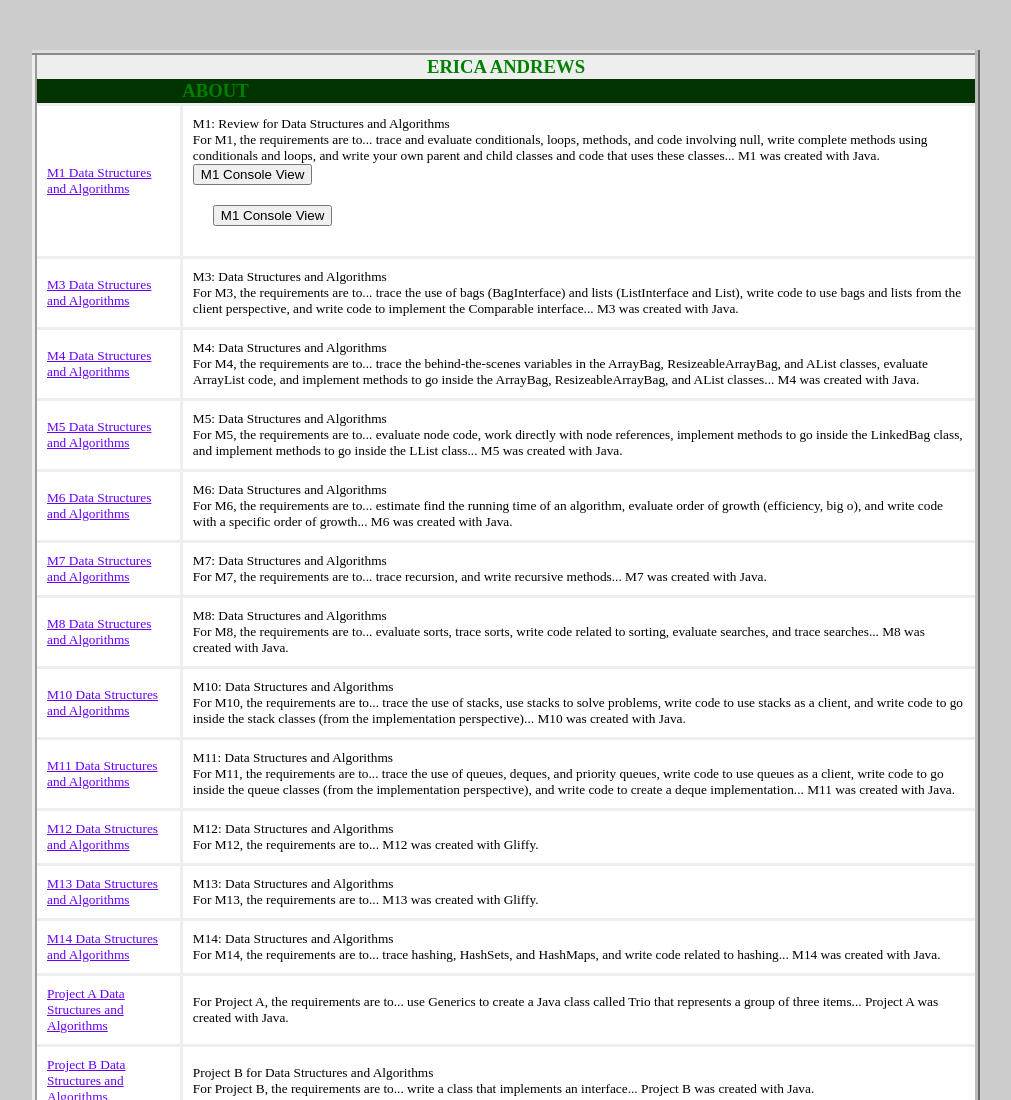
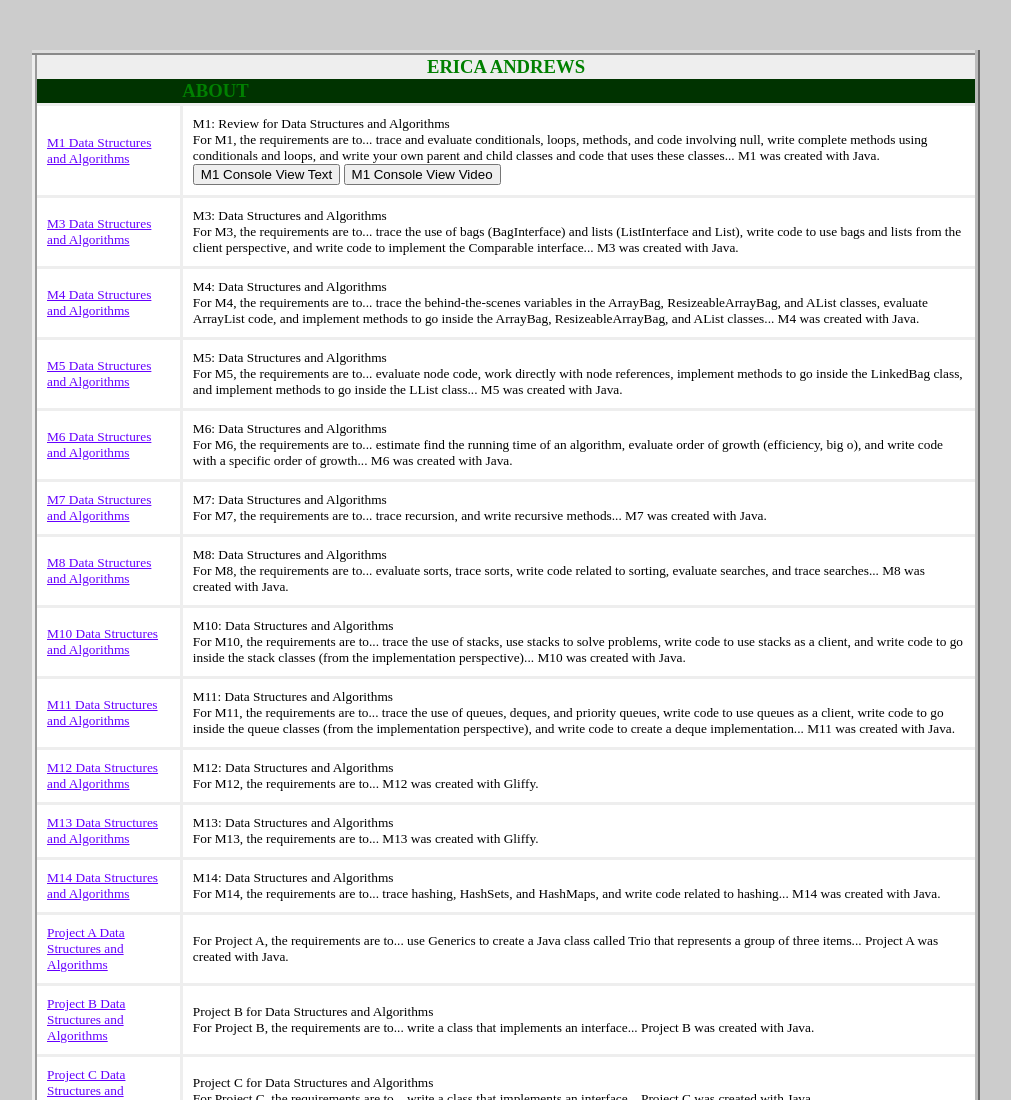
Before and after one commit to ericarandrews/ericareneeandrews.codes, a plain HTML site: page index.html in a window 1280 px wide. Shown: the top 1100 px of the page, without its empty margins (134-1145 px from the left). Drawn offline with Linux system fonts and the light colour scheme.

Commit message:
Update index.html

```diff
--- a/index.html
+++ b/index.html
@@ -193,7 +193,7 @@ text-align: center;
                 <td colspan="1"><a href="https://github.com/ericarandrews/java_dataStructuresAndAlgorithms/tree/master/M1DataStructuresAndAlgorithms">M1 Data Structures and Algorithms</a></td>
                 <td colspan="3">M1: Review for Data Structures and Algorithms <br> For M1, the requirements are to... trace and evaluate conditionals, loops, methods, and code involving null,
                     write complete methods using conditionals and loops, and write your own parent and child classes and code that uses these classes... M1 was created with Java.
-<button onclick="m1()">M1 Console View</button>
+<button onclick="m1()">M1 Console View Text</button>
 <script>
 function m1() {
   alert(
@@ -209,11 +209,7 @@ function m1() {
 </video>
   </div>
 </div>
-
-<div style="padding:20px">
-  <button onclick="on()">M1 Console View</button>
-</div>
-
+  <button onclick="on()">M1 Console View Video</button>
 <script>
 function on() {
   document.getElementById("overlay").style.display = "block";
@@ -222,14 +218,12 @@ function off() {
   document.getElementById("overlay").style.display = "none";
 }
 </script>
-
                 </td>
             </tr>
             <tr>
                 <td colspan="1"><a href="https://github.com/ericarandrews/java_dataStructuresAndAlgorithms/tree/master/M3DataStructuresAndAlgorithms">M3 Data Structures and Algorithms</a></td>
                 <td colspan="3">M3: Data Structures and Algorithms <br> For M3, the requirements are to... trace the use of bags (BagInterface) and lists (ListInterface and List),
                     write code to use bags and lists from the client perspective, and write code to implement the Comparable interface... M3 was created with Java.
-
                 </td>
             </tr>
             <tr>
```
